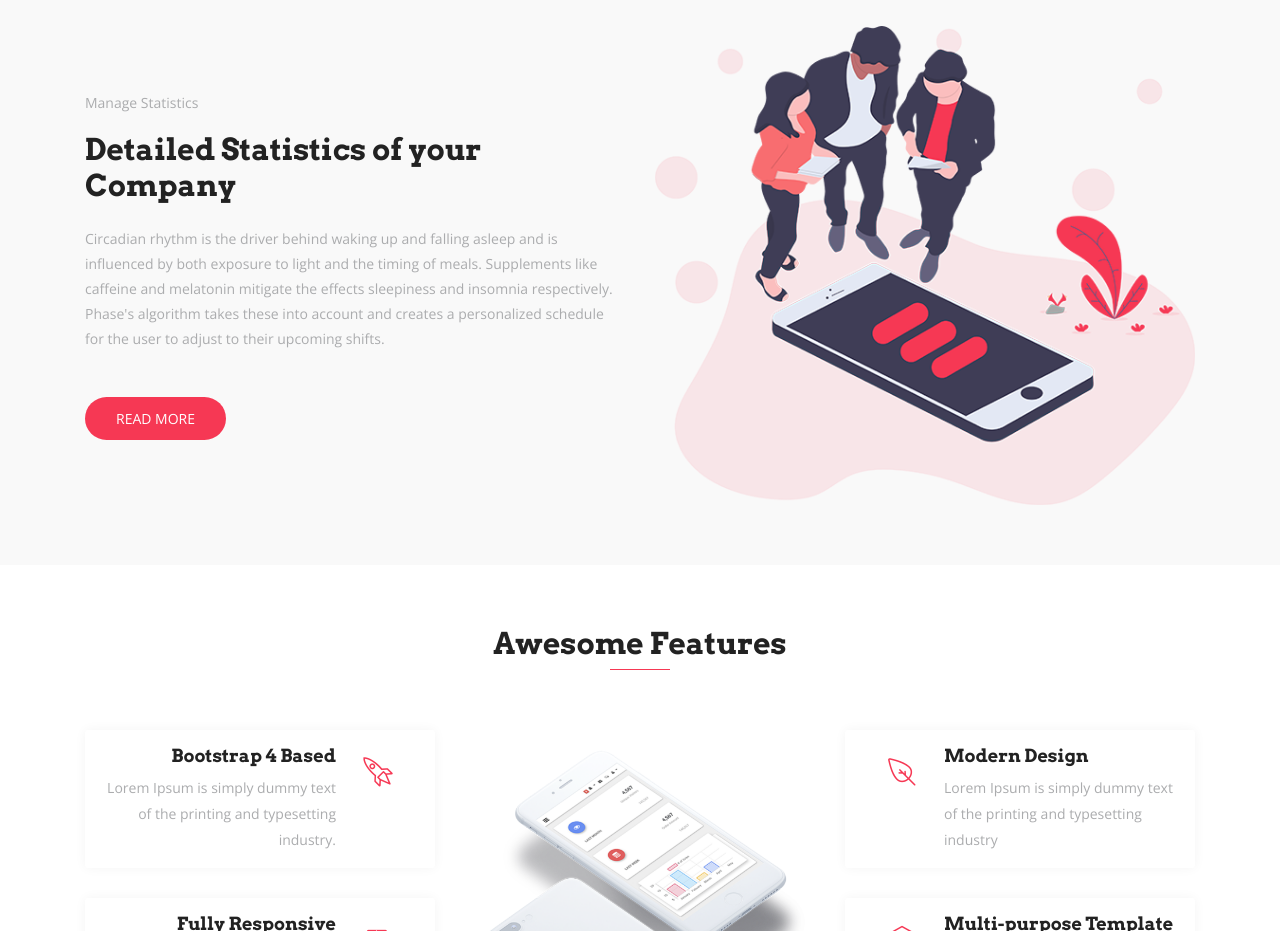
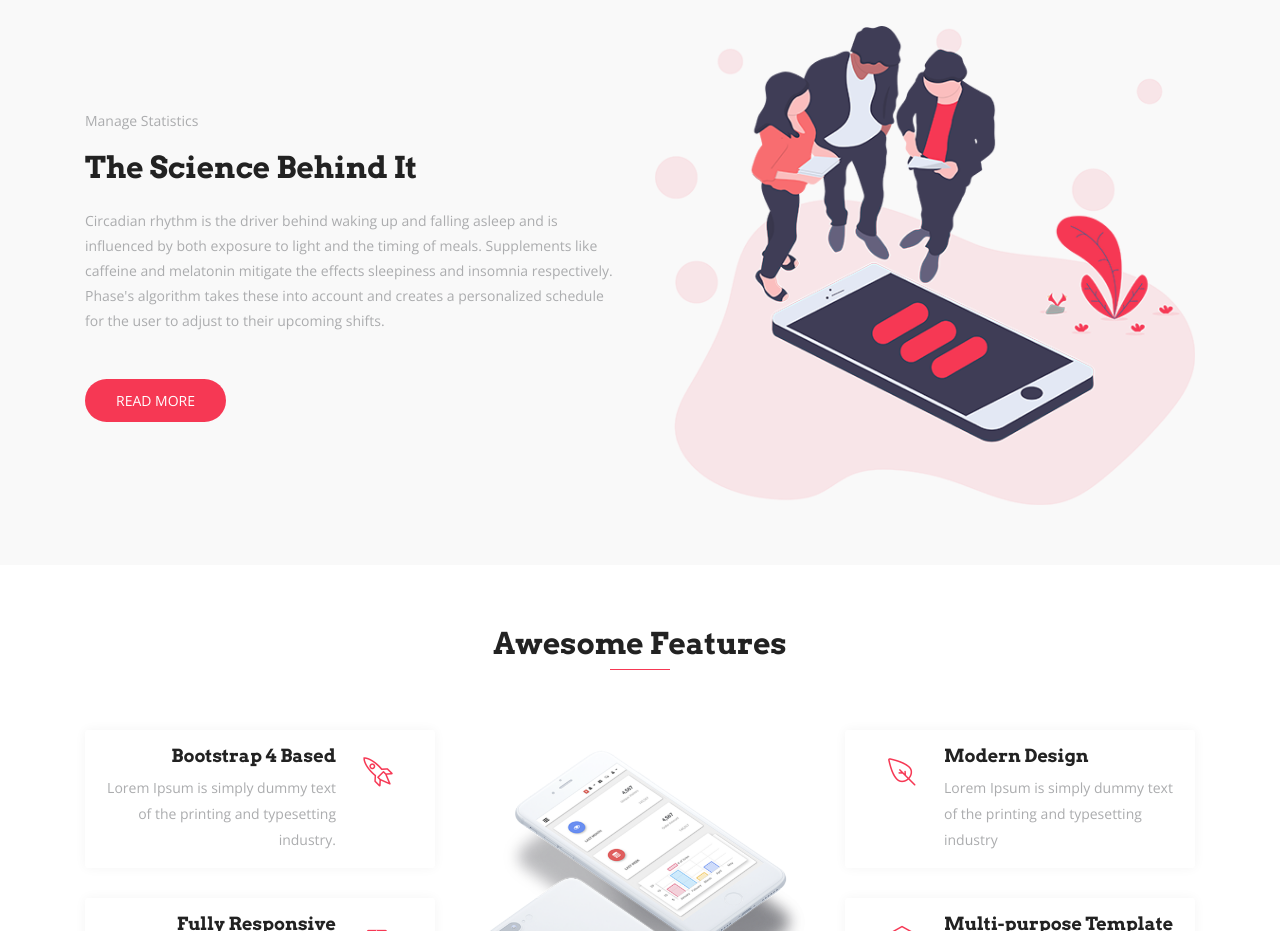
Before and after one commit to TheMkrage/Phase-Landing-Page, a plain HTML site: page index.html in a window 1280 px wide. Shown: the part 1440-2371 px from the top of the page. Drawn offline with nearby package versions, Linux system fonts and the light colour scheme; files whose address does not match are found by name.

Commit message:
Update index.html

```diff
--- a/index.html
+++ b/index.html
@@ -196,7 +196,7 @@
               <div>
                 <div class="site-heading">
                   <p class="mb-3">Manage Statistics</p>
-                  <h2 class="section-title">Detailed Statistics of your Company</h2>
+                  <h2 class="section-title">The Science Behind It</h2>
                 </div>
                 <div class="content">
                   <p>
```
